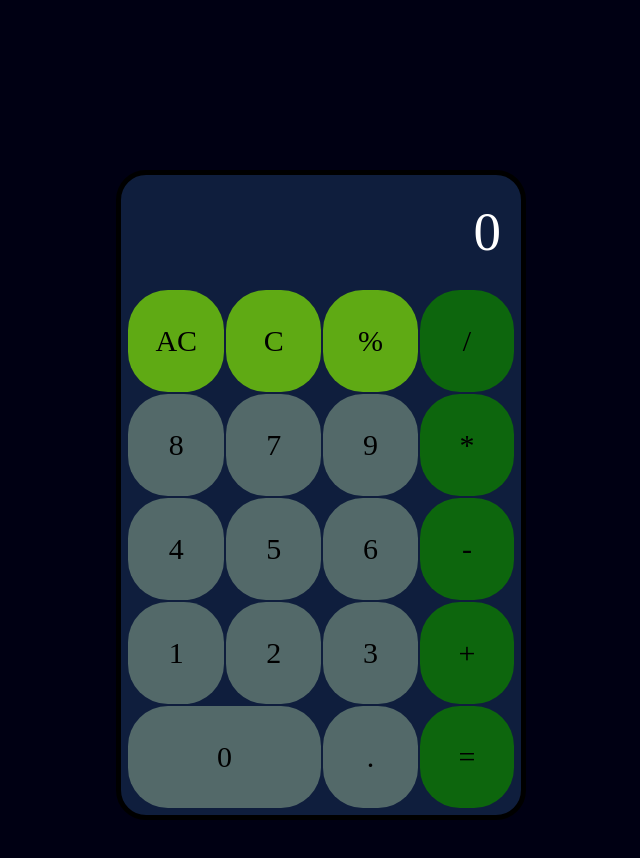
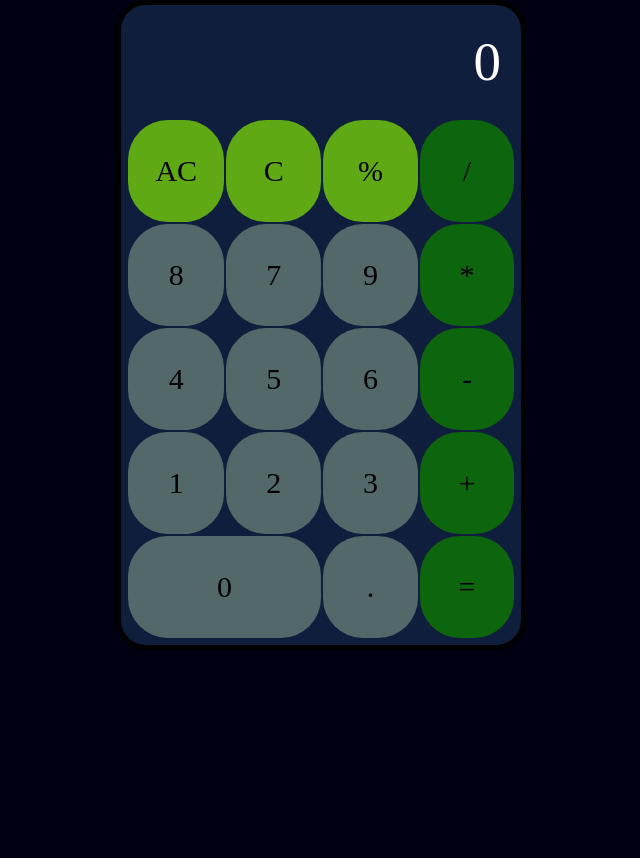
Before and after one commit to m-ati-n/Calculator, a plain HTML site: page index.html in a window 1280 px wide. Shown: the whole page, without its empty margins (319-959 px from the left). After the commit the page ends 800 px from the top, so only its background shows below. Drawn offline with Linux system fonts and the light colour scheme.

Commit message:
first commit

```diff
--- a/style.css
+++ b/style.css
@@ -1,9 +1,12 @@
 body{
    background-color: rgb(0, 0, 19);
+   display: flex;
+   justify-content: center;
+   align-items: center;
+   margin: 0;
 }
 .cul{
    width: 400px;
-   margin: 170px auto;
    border: 5px solid black ;
    background-color: rgb(15, 30, 61);
    border-radius: 30px;
@@ -40,11 +43,15 @@ table tr:first-child .key:active{
    background-color: aqua;
 }
 .result{
+   flex-direction: row-reverse;
    color: #ffffff;
    margin: -30px 20px;
    font-size: 55px;
-   justify-items: right;
 }
 .result p{
-   user-select: none;
+   overflow-wrap: anywhere;
+   width: 360px;
+   display: flex;
+   flex-wrap: wrap;
+   flex-direction: row-reverse;
 }
```
